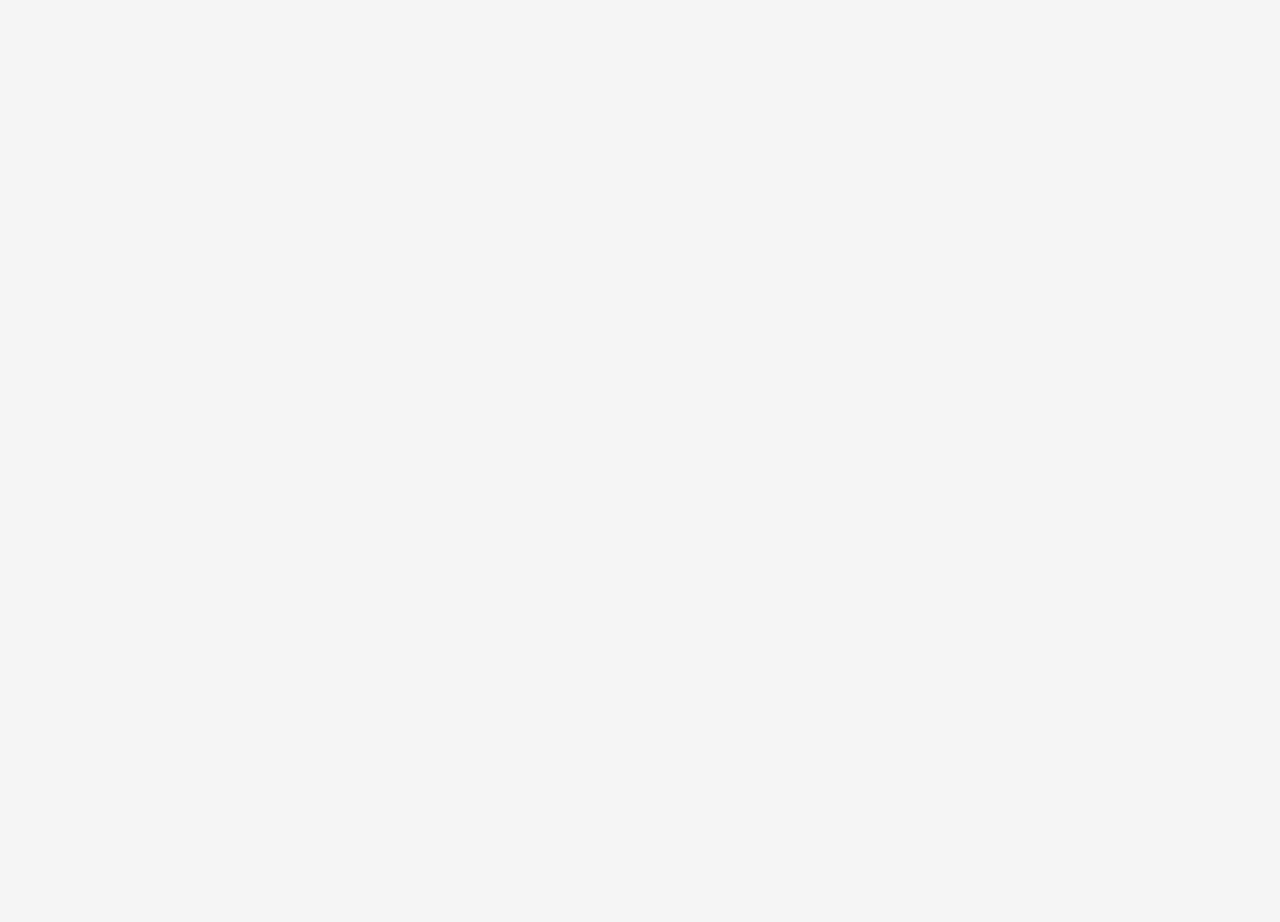
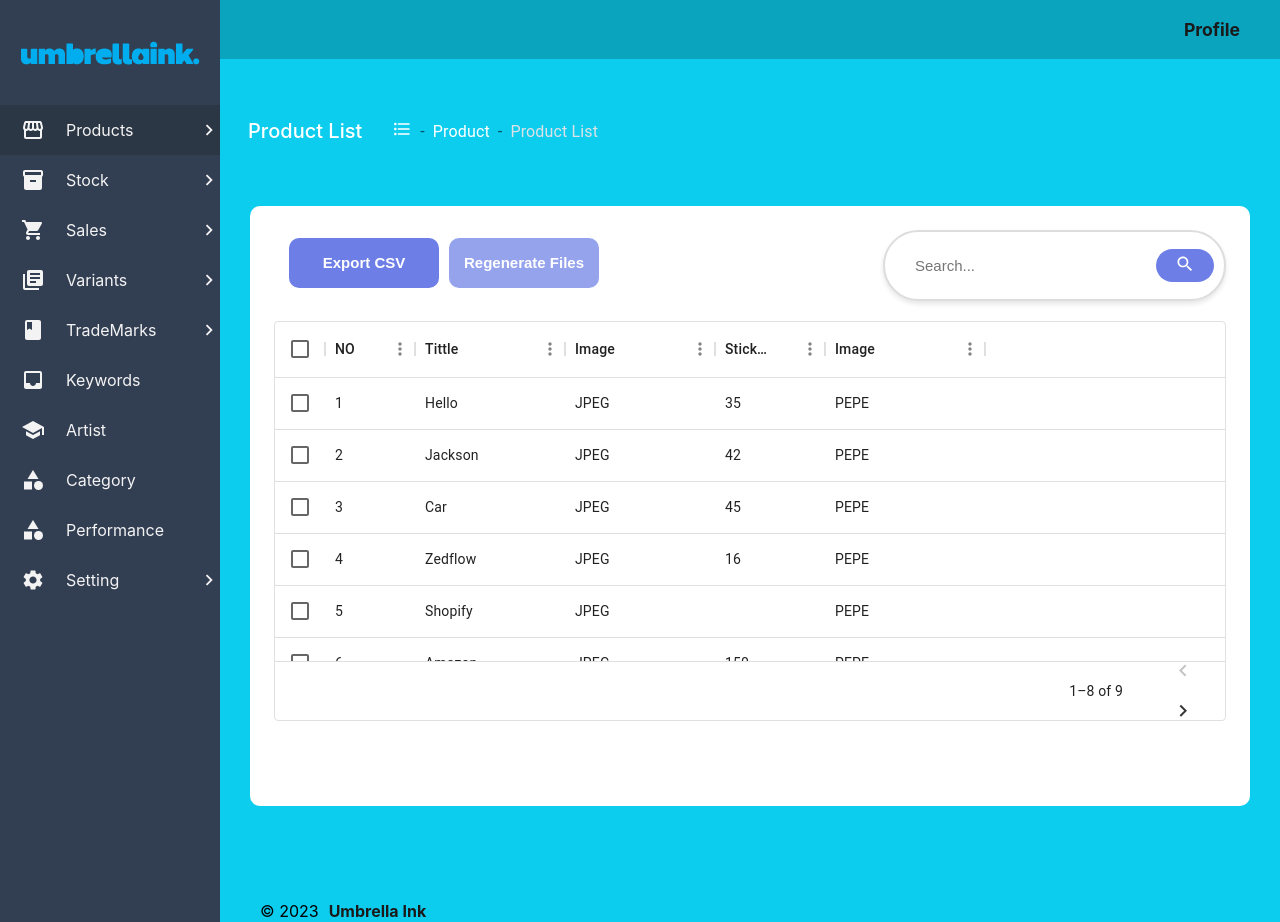
Before and after one commit to NightW0lfff/Zedflow-Project, a React (Create React App) app: page /products/list in a window 1280 px wide. Before the commit this address had no page. Before the commit the page ends 800 px from the top, so only its background shows below. Built offline with nearby package versions, Linux system fonts and the light colour scheme.

Commit message:
fixing CSS bugs

```diff
--- a/src/App.js
+++ b/src/App.js
@@ -4,6 +4,7 @@
 import Home from "./Pages/Home";
 import ProductCreate from "./Pages/ProductCreate.js";
 import Register from "./Pages/Register.js";
+import ProductList from "./Pages/ProductList";
 
 function App() {
   return (
@@ -13,6 +14,7 @@
         <Route path="/" element={<Home />} />
         <Route path="/products/create" element={<ProductCreate />}></Route>
         <Route path="/register" element={<Register />}></Route>
+        <Route path="/products/list" element={<ProductList />}></Route>
       </Routes>
     </div>
   );
--- a/src/Pages/ProductList/style.css
+++ b/src/Pages/ProductList/style.css
@@ -46,6 +46,7 @@
     width: 150px;
     height: 50px;
     opacity: 0.65;
+    padding: 0%;
 }
 
 .search-box {
@@ -75,6 +76,7 @@
     padding: 5px 10px;
     font-size: 15px;
     cursor: pointer;
+    width: 70px;
   }
 
   .input1 {
```
